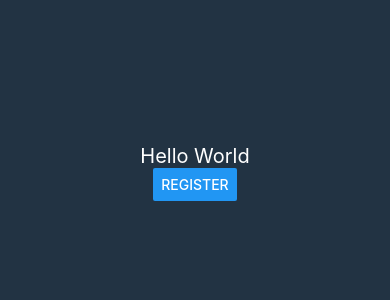
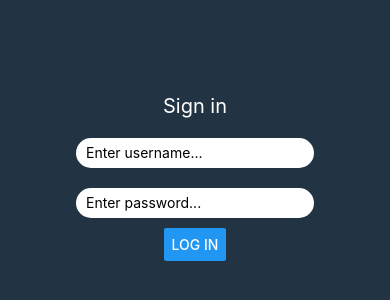
Before and after one commit to HampusJohnOlausson/react-native-test, a React Native app: screen / in a window 390 px wide. Shown: the part 250-550 px from the top of the page. Built offline with nearby package versions, Linux system fonts and the light colour scheme.

Commit message:
added inputfield

```diff
--- a/App.js
+++ b/App.js
@@ -1,14 +1,16 @@
 import { StatusBar } from 'expo-status-bar';
 import React, { useState } from 'react';
 import axios from 'axios';
-import { StyleSheet, Text, View, Button } from 'react-native';
+import { StyleSheet, Text, View, TextInput, Button } from 'react-native';
 
 export default function App() {
 
   return (
     <View style={styles.container}>
-      <Text numberOfLines={1} style={styles.title}>Hello World</Text>
-      <Button title="Register" onPress={() => alert('Registration successful')}></Button>
+      <Text numberOfLines={1} style={styles.title}>Sign in</Text>
+      <TextInput placeholder="Enter username..." style={styles.input} ></TextInput>
+      <TextInput placeholder="Enter password..." style={styles.input} ></TextInput>
+      <Button title="Log In" onPress={() => alert('Registration successful')}></Button>
     </View>
   );
 }
@@ -23,6 +25,14 @@ const styles = StyleSheet.create({
   title: {
     color: '#fff',
     fontSize: 20,
+    margin: 10
+  },
+  input: {
+    backgroundColor: '#fff',
+    height: 30,
+    margin: 10,
+    padding: 10,
+    borderRadius: 20
   }
 
 });
```
